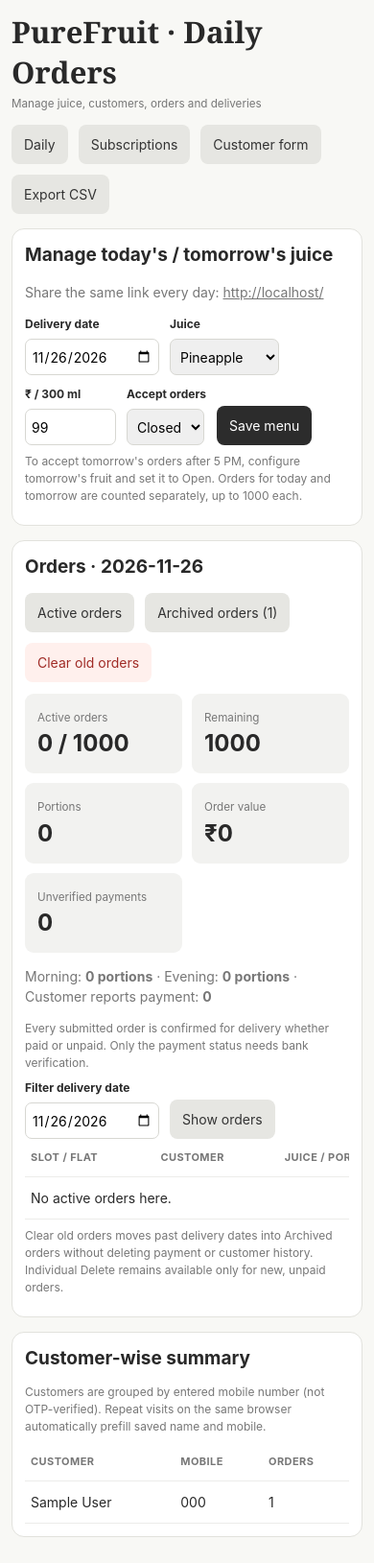
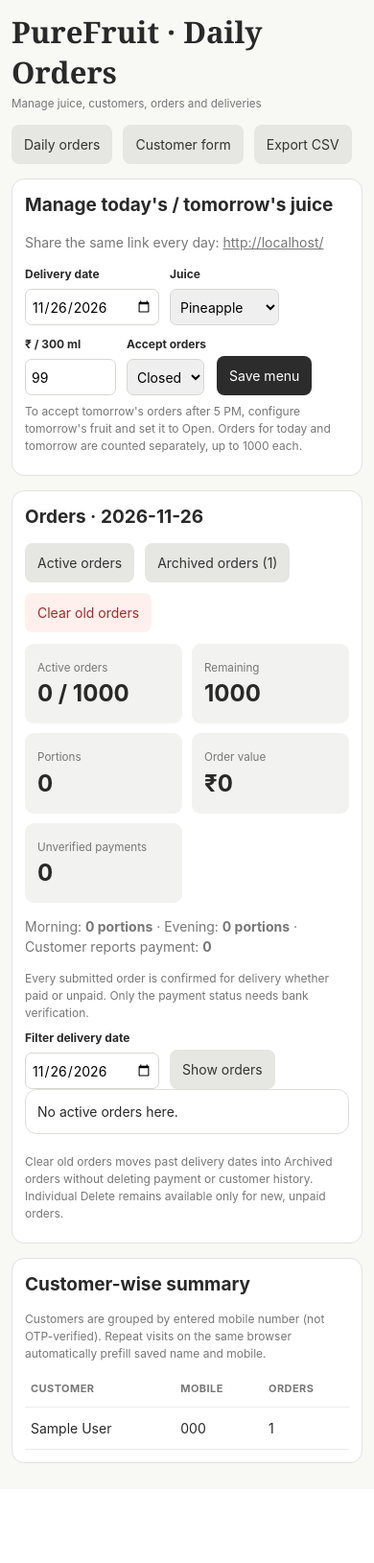
Before and after one commit to ParamMandloi/PureFruit, a Flask app: page /staff in a window 390 px wide. Shown: the whole page at 96% size. After the commit the page ends 1525 px from the top, so only its background shows below. Run offline with Flask 3, Linux system fonts and the light colour scheme; the visitor is signed in with stand-in values (Sample User, id 1); tables that the repository leaves empty hold one stand-in row (values such as "Sample post"); some libraries are stand-ins or nearby versions.

Commit message:
Simplify staff dashboard to modern daily orders and emphasize delivery slots and portions

```diff
--- a/daily_orders.py
+++ b/daily_orders.py
@@ -428,15 +428,18 @@ def register_daily_orders(app, get_db, now_ist, csrf_token, require_csrf,
             if view == "archived":
                 rows = [dict(r) for r in con.execute(
                     """SELECT * FROM daily_orders WHERE archived_at IS NOT NULL
-                       AND deleted_at IS NULL ORDER BY service_date DESC, id DESC LIMIT 300""")]
+                       AND deleted_at IS NULL
+                       AND TRIM(name)!='' AND TRIM(phone)!=''
+                       ORDER BY service_date DESC, id DESC LIMIT 300""")]
             else:
                 rows = [dict(r) for r in con.execute(
                     """SELECT * FROM daily_orders WHERE service_date=? AND deleted_at IS NULL
-                       AND archived_at IS NULL
+                       AND archived_at IS NULL AND TRIM(name)!='' AND TRIM(phone)!=''
                        ORDER BY CASE delivery_slot WHEN 'morning' THEN 0 ELSE 1 END,
                        building_flat COLLATE NOCASE, id""", (selected,))]
             archived_count = con.execute(
-                "SELECT COUNT(*) FROM daily_orders WHERE archived_at IS NOT NULL AND deleted_at IS NULL"
+                """SELECT COUNT(*) FROM daily_orders WHERE archived_at IS NOT NULL
+                   AND deleted_at IS NULL AND TRIM(name)!='' AND TRIM(phone)!=''"""
             ).fetchone()[0]
             customer_rows = [dict(r) for r in con.execute("""
                 SELECT c.name, c.phone,
@@ -613,6 +616,7 @@ def register_daily_orders(app, get_db, now_ist, csrf_token, require_csrf,
         with get_db() as con:
             rows = [dict(r) for r in con.execute(
                 """SELECT * FROM daily_orders WHERE service_date=? AND deleted_at IS NULL
+                   AND archived_at IS NULL AND TRIM(name)!='' AND TRIM(phone)!=''
                    ORDER BY delivery_slot,building_flat""", (selected,))]
         fields = [(k, label) for k, label in (
             ("order_ref", "Reference"), ("created_at", "Order time IST"),
--- a/templates/daily_admin.html
+++ b/templates/daily_admin.html
@@ -24,13 +24,37 @@ th{font-size:11px;letter-spacing:.04em;color:#777;text-transform:uppercase}
 .danger{background:#fff0ed;color:#a02c27}.flash{background:#edf6eb;padding:12px;border-radius:9px}
 .paid{color:#1a8141;font-weight:700}.unpaid{color:#98691a;font-weight:700}
 .tip{font-size:12px;color:#777;margin:8px 0}
-@media(max-width:700px){main{padding:12px}.box{padding:13px}.stat-grid{grid-template-columns:repeat(2,minmax(0,1fr))}}
+/* Staff delivery prep: slot and portion count are primary, glanceable values. */
+.order-table{min-width:0!important}
+.order-table .big-slot{display:block;font-size:25px;line-height:1.12;font-weight:850;white-space:nowrap;letter-spacing:-.6px;color:#202020}
+.order-table .flat-name{display:block;font-size:17px;font-weight:750;margin:7px 0 3px;overflow-wrap:anywhere}
+.order-table .big-portions{display:inline-block;font-size:38px;line-height:1;font-weight:850;letter-spacing:-1px;color:#202020;vertical-align:baseline}
+.order-table .portions-label{display:inline-block;margin-left:5px;font-size:11px;font-weight:750;color:#555;letter-spacing:.06em}
+.order-table .juice-name{display:block;font-size:17px;font-weight:700;margin:5px 0 4px}
+.order-table td small{display:block;font-size:11px;color:#777}
+.order-table .customer-cell strong{font-size:16px}
+@media(max-width:700px){
+main{padding:12px}.box{padding:13px}.stat-grid{grid-template-columns:repeat(2,minmax(0,1fr))}
+.order-table,.order-table tbody{display:block;width:100%}
+.order-table thead{display:none}
+.order-table tr{display:grid;grid-template-columns:minmax(0,1fr) minmax(0,1fr);gap:9px;background:#fff;border:1px solid #deded9;border-radius:12px;margin-bottom:12px;padding:12px}
+.order-table td{display:block;min-width:0;border:0;padding:0;overflow-wrap:anywhere}
+.order-table .slot-cell{grid-column:1;grid-row:1}
+.order-table .portion-cell{grid-column:2;grid-row:1;text-align:right}
+.order-table .customer-cell{grid-column:1/-1;grid-row:2;background:#f6f6f3;border-radius:7px;padding:8px}
+.order-table td:nth-child(4){grid-column:1/-1;grid-row:3}
+.order-table td:nth-child(5){grid-column:1/-1;grid-row:4}
+.order-table td[colspan]{grid-column:1/-1}
+.order-table .big-slot{font-size:24px}
+.order-table .big-portions{font-size:42px}
+.order-table .flat-name{font-size:16px}
+.order-table .action-form{margin:6px 0}
+}
 </style></head><body><main>
 <header>
   <div><h1>PureFruit · Daily Orders</h1><small>Manage juice, customers, orders and deliveries</small></div>
   <div class="flex">
-    <a class="button secondary" href="{{ url_for('staff_dashboard') }}">Daily</a>
-    <a class="button secondary" href="/staff/subscriptions">Subscriptions</a>
+    <a class="button secondary" href="{{ url_for('daily_admin') }}">Daily orders</a>
     <a class="button secondary" href="{{ public_url }}" target="_blank" rel="noopener">Customer form</a>
     <a class="button secondary" href="{{ url_for('daily_export',date=selected) }}">Export CSV</a>
   </div>
@@ -91,14 +115,22 @@ th{font-size:11px;letter-spacing:.04em;color:#777;text-transform:uppercase}
     <div><label for="date">Filter delivery date</label><input type="date" name="date" id="date" value="{{ selected }}"></div><button class="secondary" type="submit">Show orders</button>
   </form>
   {% endif %}
-  <div class="table-wrap"><table><thead>
-    <tr><th>Slot / Flat</th><th>Customer</th><th>Juice / Portions</th><th>Payment</th><th>Status / Delete</th></tr>
+  <div class="table-wrap"><table class="order-table"><thead>
+    <tr><th>Delivery slot / Flat</th><th>Portions / Juice</th><th>Customer</th><th>Payment</th><th>Status / Delete</th></tr>
   </thead><tbody>
     {% for order in rows %}
     <tr>
-      <td><strong>{{ slots[order.delivery_slot] }}</strong><br>{{ order.building_flat }}<br><small>{{ order.order_ref }} · {{ order.service_date }}</small></td>
-      <td><strong>{{ order.name or 'Unrecorded' }}</strong><br>{{ order.phone or 'Legacy order' }}</td>
-      <td>{{ order.juice }} · {{ order.portions }} × ₹{{ order.unit_price }}<br><strong>₹{{ order.total_price }}</strong></td>
+      <td class="slot-cell">
+        <span class="big-slot">{{ slots[order.delivery_slot] }}</span>
+        <span class="flat-name">{{ order.building_flat }}</span>
+        <small>{{ order.order_ref }} · {{ order.service_date }}</small>
+      </td>
+      <td class="portion-cell">
+        <span class="big-portions">{{ order.portions }}</span><span class="portions-label">PORTIONS</span>
+        <span class="juice-name">{{ order.juice }} · 300 ml</span>
+        <small>₹{{ order.unit_price }} each · <strong>₹{{ order.total_price }}</strong> total</small>
+      </td>
+      <td class="customer-cell"><strong>{{ order.name }}</strong><br>{{ order.phone }}</td>
       <td>
       {% if order.payment_status=='paid' %}<span class="paid">Paid · {{ order.payment_method }}</span>
       {% elif order.payment_status=='pending_verification' %}<span class="unpaid">Customer reports paid — verify bank credit</span>
```
Also changed, not shown: tests/test_daily_orders.py (+40 -3 lines).
